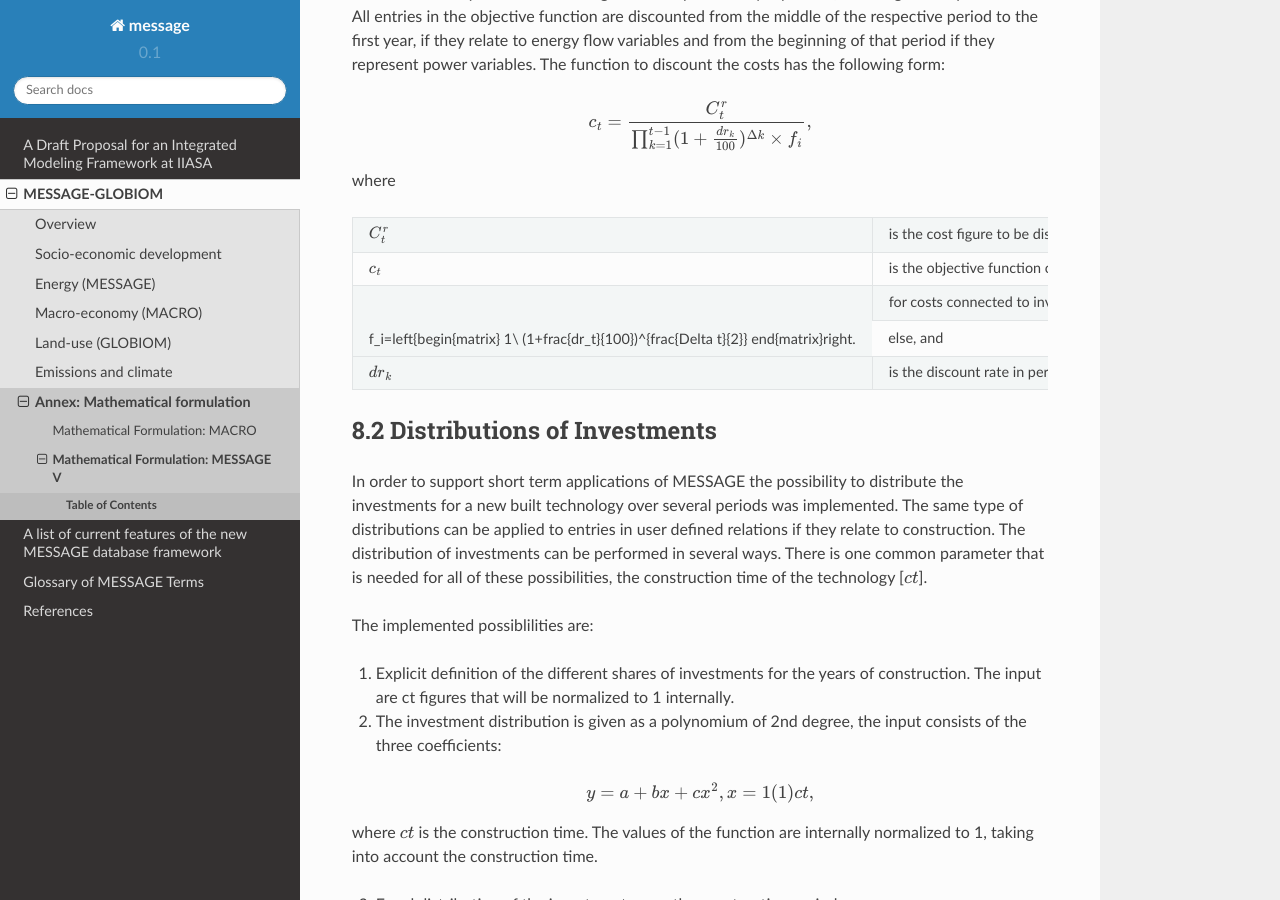
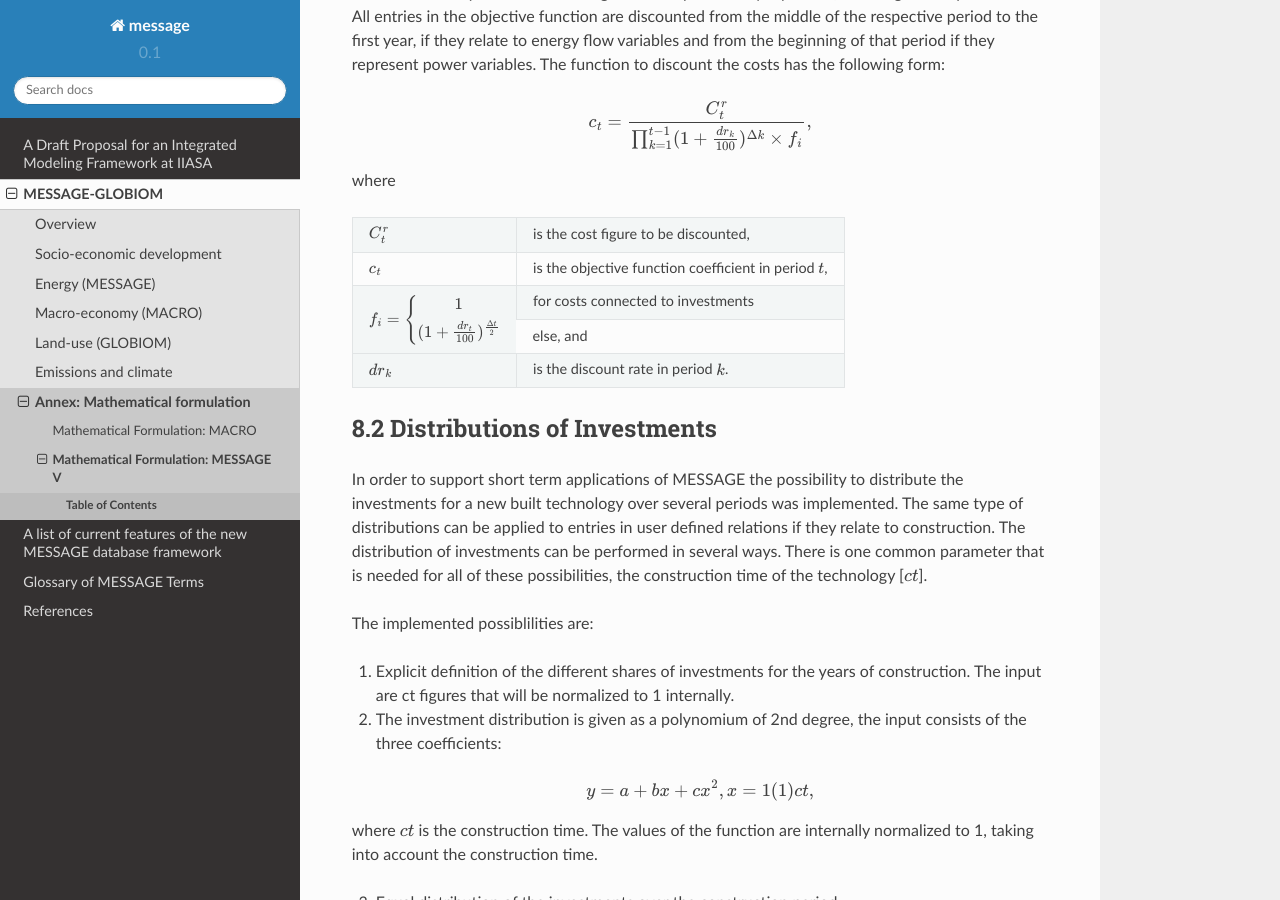
Before and after one commit to yiyi1991/message-ix-models, a Sphinx documentation site: the page built from doc/global/source/message_globiom/annex/message/8_special_features_of_the_matrix_generator.rst, in a window 1280 px wide and 900 px high, scrolled down 403 px. Built offline with Sphinx 7.4.7 and the Read the Docs theme 2.0.0, drawn with Linux system fonts in a browser that asks for light colours; pages that are not in the unit, such as notebooks, are missing from menus; part of the change alters nothing that is shown.

```diff
--- a/doc/global/source/message_globiom/annex/message/8_special_features_of_the_matrix_generator.rst
+++ b/doc/global/source/message_globiom/annex/message/8_special_features_of_the_matrix_generator.rst
@@ -20,11 +20,10 @@ where
 +-------------------------------------------+------------------------------------------------------------+
 | :math:`c_t`                               | is the objective function coefficient in period :math:`t`, |
 +-------------------------------------------+------------------------------------------------------------+
-| .. math::                                 | for costs connected to investments                         |
-| f_i=\left\{\begin{matrix}                 |                                                            |
-+ 1\\                                       +------------------------------------------------------------+
-| (1+\frac{dr_t}{100})^{\frac{\Delta t}{2}} | else, and                                                  |
-| \end{matrix}\right.                       |                                                            |
+| :math:`f_i=\left\{\begin{matrix}          | for costs connected to investments                         |
+| 1\\                                       |                                                            |
++ (1+\frac{dr_t}{100})^{\frac{\Delta t}{2}} +------------------------------------------------------------+
+| \end{matrix}\right.`                      | else, and                                                  |
 +-------------------------------------------+------------------------------------------------------------+
 | :math:`dr_k`                              | is the discount rate in period :math:`k`.                  |
 +-------------------------------------------+------------------------------------------------------------+
```
